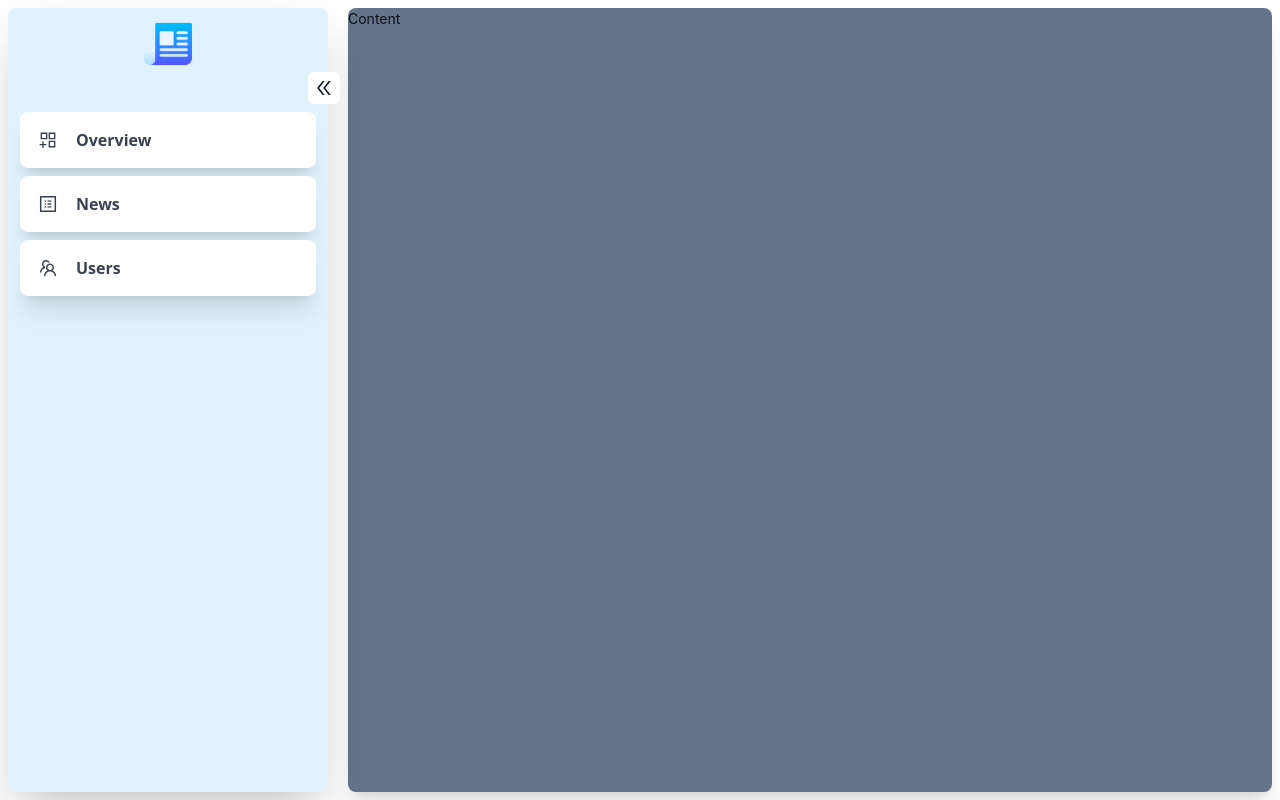
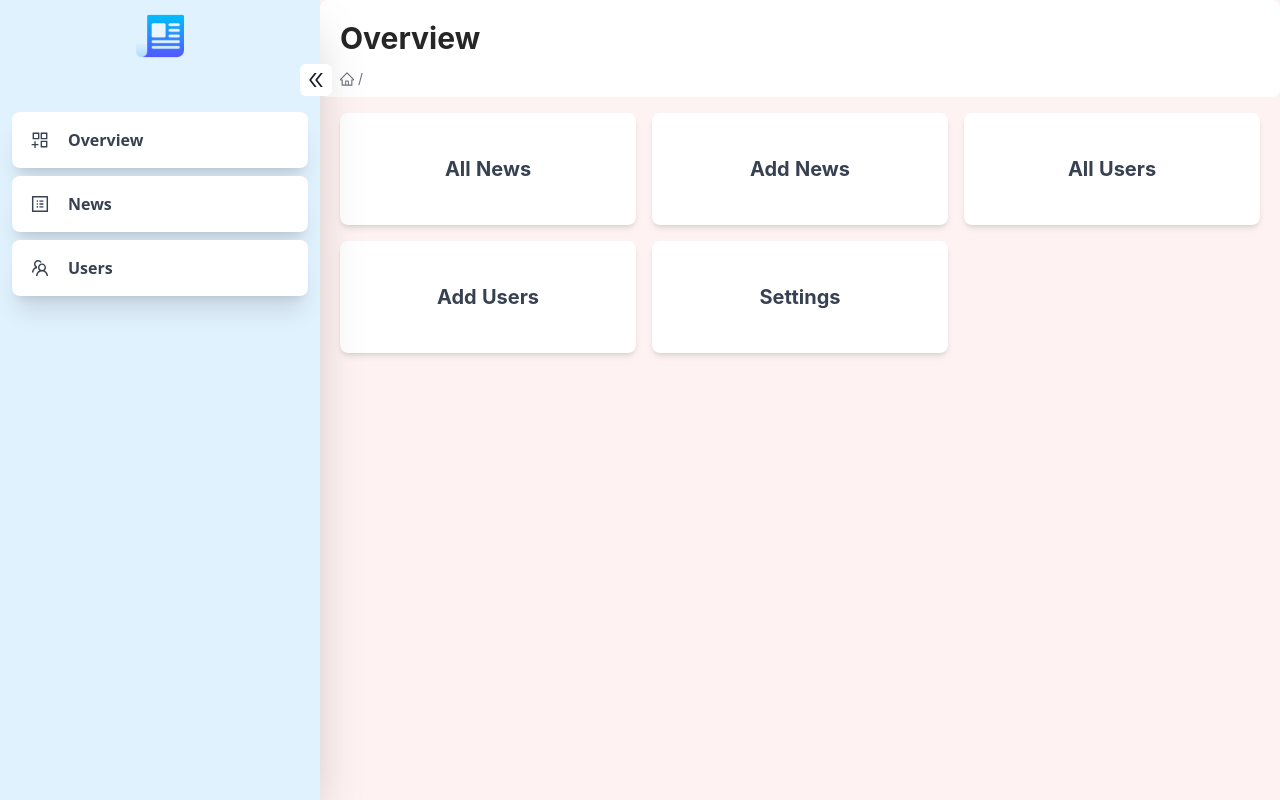
Before and after one commit to shamalka/news-app-admin-dashboard, a React app: page / in a window 1280 px wide. Built offline with nearby package versions, Linux system fonts and the light colour scheme.

Commit message:
Add main routes

```diff
--- a/src/App.js
+++ b/src/App.js
@@ -7,17 +7,21 @@ import ProtectedRoute from "./components/ProtectedRoute";
 import UnAuthorized from "./scenes/Unauthorized";
 import 'antd/dist/antd.css';
 import './index.css';
+import News from "./scenes/News";
+import Users from "./scenes/Users";
+import Overview from "./scenes/Overview";
+
 
 const App = () => {
     return (
         <BrowserRouter>
             <Routes>
-                <Route path={"/"} element={<Home/>}/>
+                <Route path="/" element={<Home/>}>
+                    <Route index element={<Overview/>}/>
+                    <Route path="news" element={<News/>}/>
+                    <Route path="users" element={<Users/>}/>
+                </Route>
                 <Route path="/my-account" element={<ProtectedRoute component={<MyAccount/>}/>}/>
-                {/*<Route path="/about" element={<About/>}>*/}
-
-                {/*    <Route path="us" element={<Home/>}/>*/}
-                {/*</Route>*/}
             </Routes>
         </BrowserRouter>
     );
--- /dev/null
+++ b/src/components/Breadcrumb/index.js
@@ -0,0 +1,18 @@
+import { HomeOutlined } from "@ant-design/icons";
+import React from "react";
+
+const Breadcrumb = ({breadcrumbArray}) => {
+    return (
+        <div className="flex flex-row items-center">
+            <HomeOutlined className="text-md text-gray-500"/>
+            {
+                breadcrumbArray ? breadcrumbArray.map((breadcrumb, index) => (
+                    <p key={index} className="text-gray-500 ml-1 text-md">{"/ " + breadcrumb}</p>
+                )) :
+                <p className="text-gray-500 ml-1 text-md">{"/ "}</p>
+            }
+        </div>
+    );
+};
+
+export default Breadcrumb;
--- /dev/null
+++ b/src/components/ContentHeader/index.js
@@ -0,0 +1,17 @@
+import React from "react";
+import Breadcrumb from "../BreadCrumb";
+
+const ContentHeader = ({title, breadcrumbArray}) => {
+    return (
+        <div className="bg-white overflow-auto rounded-lg">
+            <div>
+                <p className="text-3xl mt-5 ml-5 font-bold">{title}</p>
+            </div>
+            <div className="ml-5 mt-3 mb-2">
+                <Breadcrumb breadcrumbArray={breadcrumbArray}/>
+            </div>
+        </div>
+    );
+};
+
+export default ContentHeader;
--- a/src/components/SideBar/index.js
+++ b/src/components/SideBar/index.js
@@ -2,10 +2,30 @@ import React, { useState, useEffect } from "react";
 import SideBarItem from "./components/SideBarItem";
 import { AppstoreAddOutlined, ProfileOutlined, TeamOutlined, DoubleLeftOutlined, DoubleRightOutlined } from '@ant-design/icons';
 import logo from '../../img/newspaper.png'
+import { Link , useNavigate} from "react-router-dom";
+
+const sideMenuConfig = [
+    {
+        title: "Overview",
+        route: "/",
+        icon: <AppstoreAddOutlined className="sidebar-icon"/>
+    },
+    {
+        title: "News",
+        route: "/news",
+        icon: <ProfileOutlined className="sidebar-icon"/>
+    },
+    {
+        title: "Users",
+        route: "/users",
+        icon: <TeamOutlined className="sidebar-icon"/>
+    }
+]
 
 const SideBar = ({onCollapse}) => {
 
     const [isCollapsed, setIsCollapsed] = useState(false);
+    let navigate = useNavigate();
 
     const onSideMenuCollapse = () => {
         setIsCollapsed(!isCollapsed)
@@ -27,7 +47,7 @@ const SideBar = ({onCollapse}) => {
     }, []);
 
     return (
-        <div className={`fixed top-2 left-2 bottom-2 rounded-lg bg-sky-100 m-0 flex flex-col text-white shadow-2xl ${!isCollapsed ? "w-80" : "w-20"} transition-all duration-200 ease-linear`}>
+        <div className={`fixed top-0 bottom-0 bg-sky-100 flex flex-col text-white shadow-2xl ${!isCollapsed ? "w-80" : "w-20"} transition-all duration-200 ease-linear`}>
             <div className="h-14 mt-2 flex items-center justify-center">
                 <img src={logo} className="w-12 h-12"/>
             </div>
@@ -36,9 +56,15 @@ const SideBar = ({onCollapse}) => {
                     {!isCollapsed ? <DoubleLeftOutlined className="text-lg text-gray-900"/> : <DoubleRightOutlined className="text-lg text-gray-900"/>}
                 </div>
             </div>
-            <SideBarItem title="Overview" icon={<AppstoreAddOutlined className="sidebar-icon"/>} isCollapsed={isCollapsed}/>
-            <SideBarItem title="News" icon={<ProfileOutlined className="sidebar-icon"/>} isCollapsed={isCollapsed}/>
-            <SideBarItem title="Users" icon={<TeamOutlined className="sidebar-icon"/>} isCollapsed={isCollapsed}/>
+            <div className="mt-2">
+                {
+                    sideMenuConfig.map((sideMenuItem, index) => (
+                        <Link to={sideMenuItem.route} key={index}>
+                            <SideBarItem title={sideMenuItem.title} icon={sideMenuItem.icon} isCollapsed={isCollapsed}/>
+                        </Link>
+                    ))
+                }
+            </div>
         </div>
     );
 };
--- a/src/index.css
+++ b/src/index.css
@@ -6,4 +6,7 @@
     .sidebar-icon {
         @apply text-lg font-bold
     }
+    .overview-tile {
+        @apply bg-white rounded-lg shadow-md h-28 flex items-center justify-center hover:shadow-lg
+    }
 }
--- a/src/scenes/Home/index.js
+++ b/src/scenes/Home/index.js
@@ -2,6 +2,7 @@ import React, {useState, useEffect} from "react";
 import { Breadcrumb, Layout, Menu } from 'antd';
 import {DesktopOutlined, FileOutlined, PieChartOutlined, TeamOutlined, UserOutlined} from '@ant-design/icons';
 import SideBar from "../../components/SideBar";
+import { Outlet } from "react-router";
 
 const Home = () => {
     const [isCollapsed, setIsCollapsed] = useState(false);
@@ -26,11 +27,11 @@ const Home = () => {
 
     return (
         <div className="flex h-screen">
-            <div className={`flex-none mt-2 ml-2 mb-2 ${!isCollapsed ? "w-80" : "w-20"} transition-all duration-200 ease-linear"`}>
+            <div className={`flex-none ${!isCollapsed ? "w-80" : "w-20"} transition-all duration-200 ease-linear"`}>
                 <SideBar onCollapse={onCollapse}/>
             </div>
-            <div className={`flex-1 bg-slate-500 mb-2 mt-2 mr-2 ml-5 rounded-lg shadow-xl`}>
-                Content
+            <div className={`flex-1 bg-red-50 `}>
+                <Outlet/>
             </div>
         </div>
     );
--- a/src/scenes/News/index.js
+++ b/src/scenes/News/index.js
@@ -1,8 +1,11 @@
 import React from "react";
+import ContentHeader from "../../components/ContentHeader";
 
 const News = () => {
     return (
-        <h1>News</h1>
+        <div>
+            <ContentHeader title="News" breadcrumbArray={["News"]}/>
+        </div>
     );
 };
 
--- a/src/scenes/Overview/index.js
+++ b/src/scenes/Overview/index.js
@@ -1,8 +1,41 @@
 import React from "react";
+import Breadcrumb from "../../components/BreadCrumb";
+import ContentHeader from "../../components/ContentHeader";
+
+const overViewTileConfig = [
+    {
+        title: "All News",
+    },
+    {
+        title: "Add News",
+    },
+    {
+        title: "All Users",
+    },
+    {
+        title: "Add Users",
+    },
+    {
+        title: "Settings",
+    }
+]
 
 const Overview = () => {
     return (
-        <h1>Overview</h1>
+        <div>
+            <ContentHeader title="Overview"/>
+            <div className="grid grid-cols-3 gap-4 ml-5 mt-4 mr-5">
+            {
+                overViewTileConfig.map((tile, index) => (
+                    <div key={index} className="overview-tile">
+                        <p className="text-xl font-bold text-gray-700">
+                            {tile.title}
+                        </p>
+                    </div>
+                ))
+            }
+            </div>
+        </div>
     );
 };
 
--- a/src/scenes/Users/index.js
+++ b/src/scenes/Users/index.js
@@ -1,8 +1,11 @@
 import React from "react";
+import ContentHeader from "../../components/ContentHeader";
 
 const Users = () => {
     return (
-        <h1>Users</h1>
+        <div>
+            <ContentHeader title="Users" breadcrumbArray={["Users"]}/>
+        </div>
     );
 };
 
```
